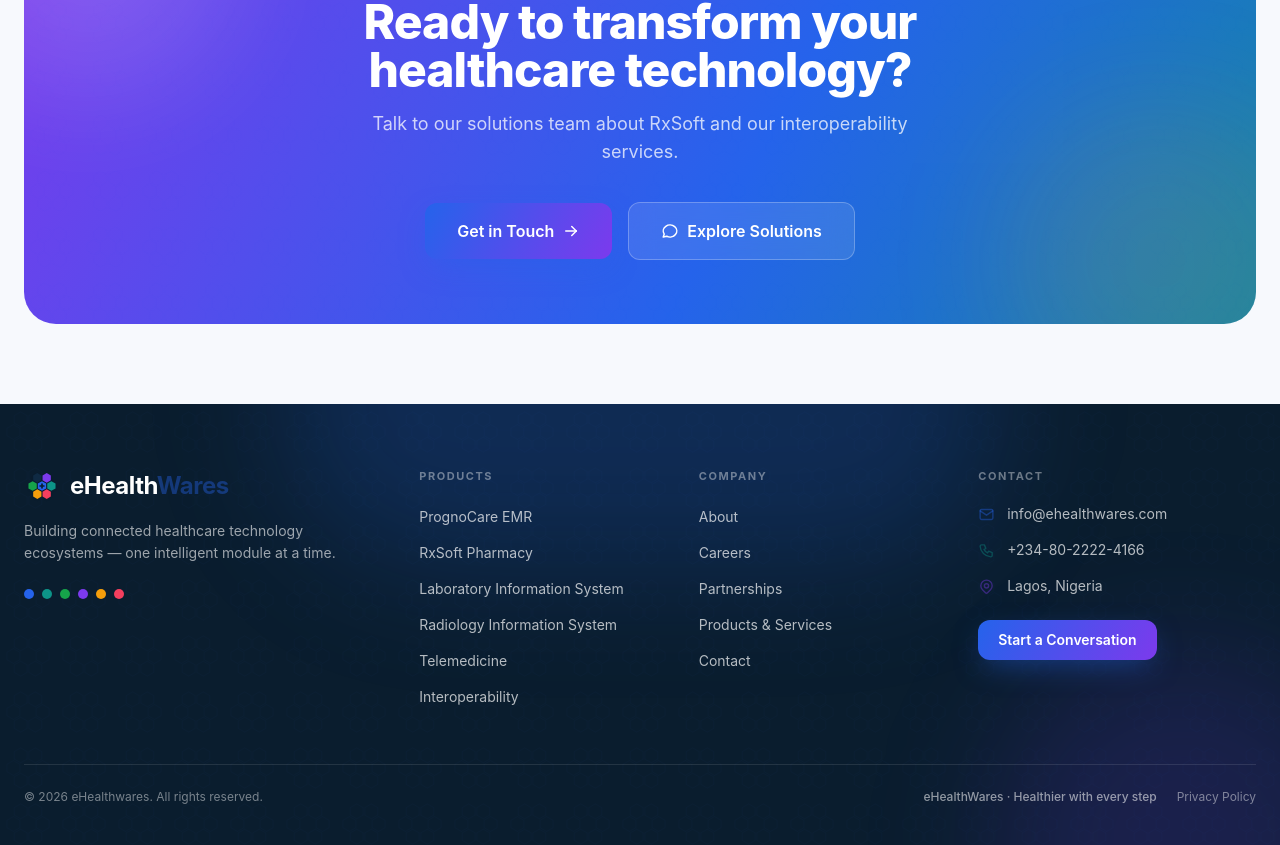
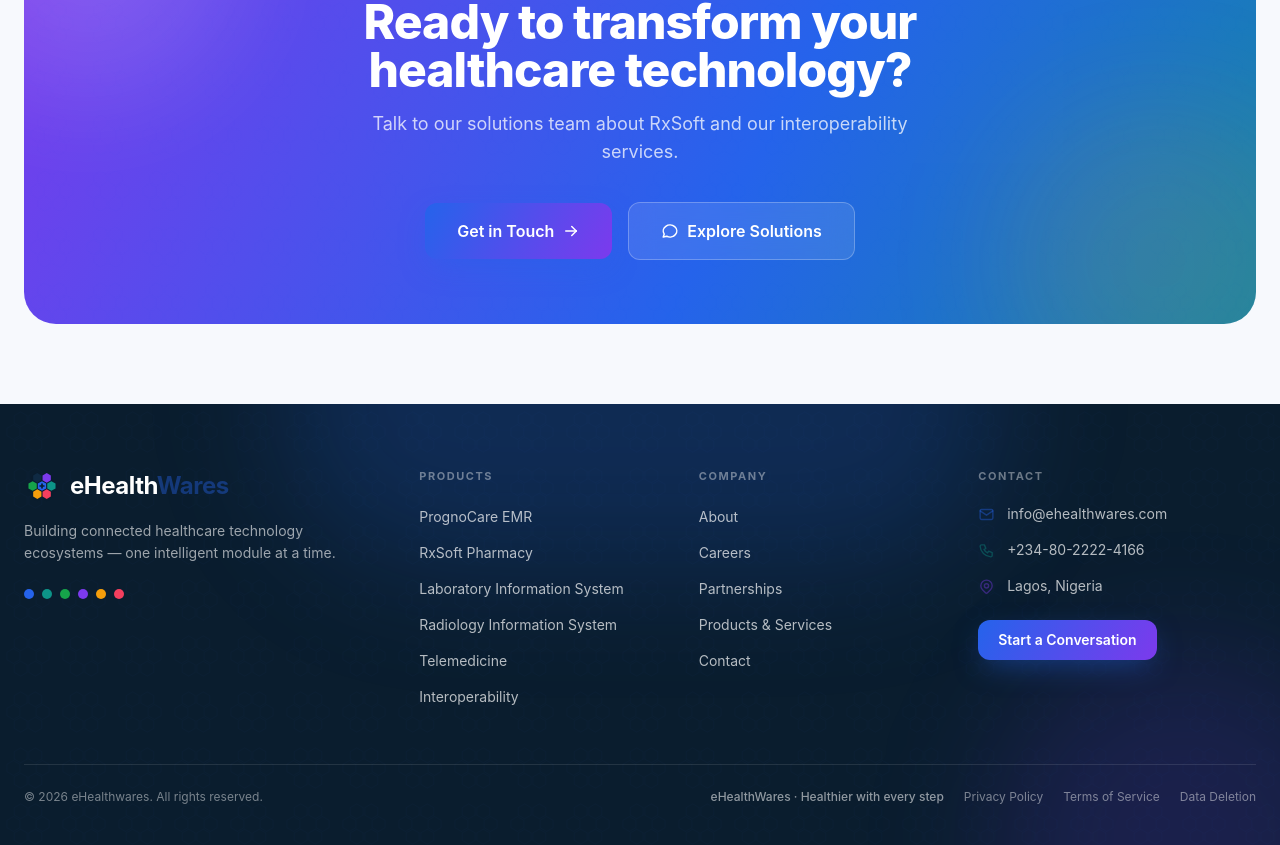
Before and after one commit to johnehealthwares/ehealthwares, a Next.js app: page / in a window 1280 px wide. Shown: the part 555-1400 px from the top of the page. Built offline with nearby package versions, Linux system fonts and the light colour scheme; no server answers.

Commit message:
Other  policy pages

```diff
--- a/src/app/sitemap.ts
+++ b/src/app/sitemap.ts
@@ -14,6 +14,8 @@
     { url: `${SITE_URL}/careers`, lastModified: LAST_MODIFIED, changeFrequency: 'weekly', priority: 0.6 },
     { url: `${SITE_URL}/partnerships`, lastModified: LAST_MODIFIED, changeFrequency: 'monthly', priority: 0.6 },
     { url: `${SITE_URL}/privacy-policy`, lastModified: LAST_MODIFIED, changeFrequency: 'yearly', priority: 0.3 },
+    { url: `${SITE_URL}/terms-of-service`, lastModified: LAST_MODIFIED, changeFrequency: 'yearly', priority: 0.3 },
+    { url: `${SITE_URL}/data-deletion`, lastModified: LAST_MODIFIED, changeFrequency: 'yearly', priority: 0.3 },
   ];
 
   let dynamicRoutes: MetadataRoute.Sitemap = [];
--- a/src/components/layout/Footer.tsx
+++ b/src/components/layout/Footer.tsx
@@ -136,6 +136,12 @@
             <Link href="/privacy-policy" className="transition-colors hover:text-white">
               Privacy Policy
             </Link>
+            <Link href="/terms-of-service" className="transition-colors hover:text-white">
+              Terms of Service
+            </Link>
+            <Link href="/data-deletion" className="transition-colors hover:text-white">
+              Data Deletion
+            </Link>
           </div>
         </div>
       </div>
```
